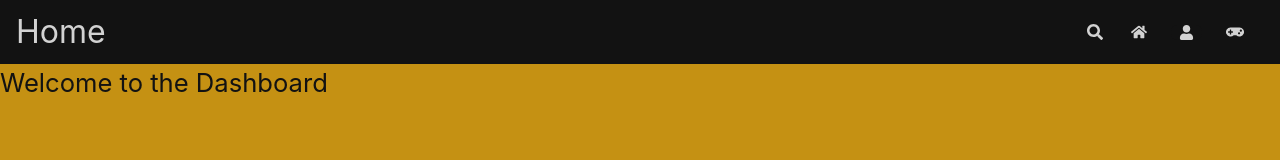
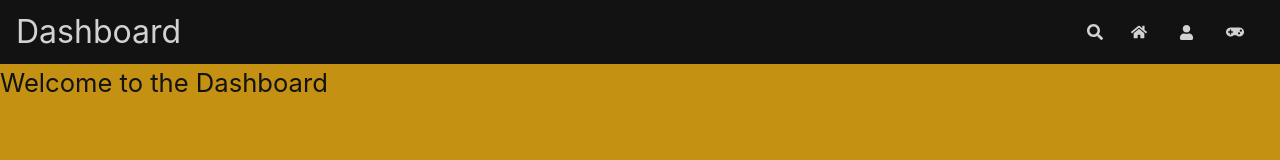
Before and after one commit to K2mies/Transcendence, a React (Vite) app in the folder frontend/: page /dashboard in a window 1280 px wide. Shown: the top 160 px of the page. Built offline with nearby package versions, Linux system fonts and the light colour scheme; sample sign-in values are in the browser's storage; a web font is replaced by a local one.

Commit message:
Potential fix for pull request finding
Co-authored-by: Copilot Autofix powered by AI <175728472+Copilot@users.noreply.github.com>

```diff
--- a/frontend/src/Header/Header.tsx
+++ b/frontend/src/Header/Header.tsx
@@ -26,7 +26,7 @@ function Header({ showSearch, setShowSearch }: HeaderProps) {
   const pageTitles: Record<string, string> = {
     "/": "Home",
     "/games": "Games",
-    "/dashboard": "Home",
+    "/dashboard": "Dashboard",
     "/profile": "Profile",
     "/mygames": "My Games",
   };
```
